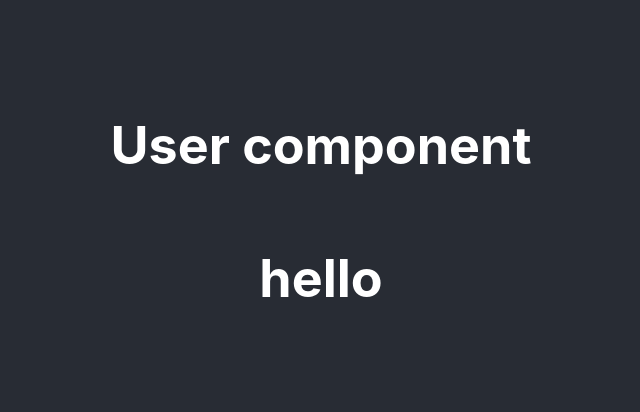
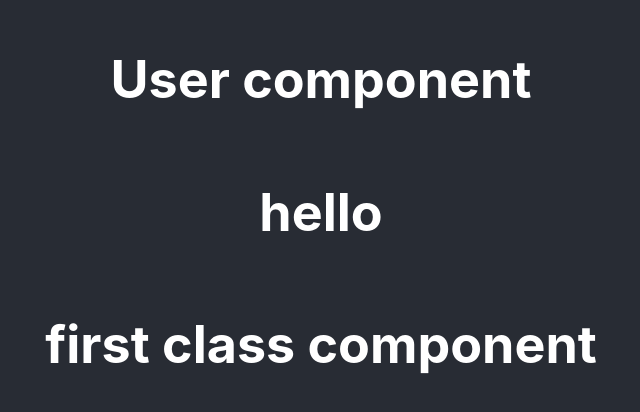
Before and after one commit to ShubhamSharma0499/React, a React (Create React App) app: page / in a window 1280 px wide. Shown: the part 188-600 px from the top of the page, without its empty margins (319-959 px from the left). Built offline with nearby package versions, Linux system fonts and the light colour scheme.

Commit message:
made first class component

```diff
--- a/src/App.js
+++ b/src/App.js
@@ -1,5 +1,6 @@
 
 import './App.css';
+import First from './First';
 import User from './User';
 
 function App() {
@@ -7,6 +8,7 @@ function App() {
     <div className="App">
       <header className="App-header">
         <User />
+        <First />
       </header>
     </div>
   );
--- /dev/null
+++ b/src/First.js
@@ -0,0 +1,13 @@
+import React from 'react';
+
+class First extends React.Component
+{
+    render()
+    {
+        return (
+            <h1>first class component</h1>
+        )
+    }
+}
+
+export default First;
```
